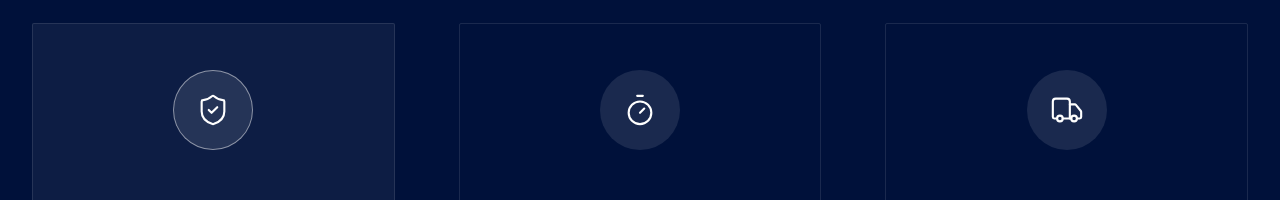
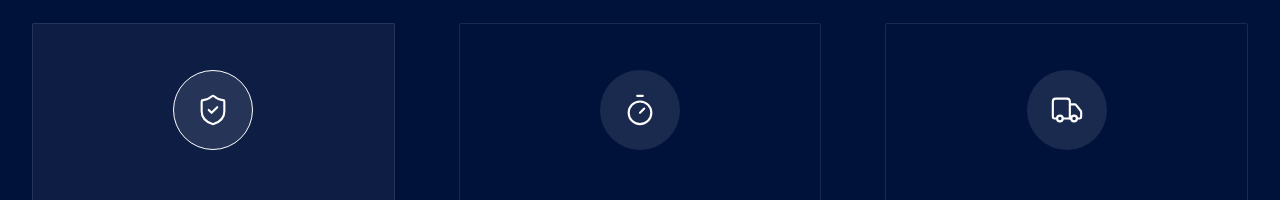
Before and after one commit to gabste8831/Tr-Transportes-Landing-Page, a Next.js app: page / in a window 1280 px wide. In both pictures the pointer is over the element 213 px from the left and 2702 px from the top of the page. Shown: the part 2592-2792 px from the top of the page. Built offline with nearby package versions, Linux system fonts and the light colour scheme.

Commit message:
coverage grid -> flex

```diff
--- a/src/components/sections/differentiators/Differentiators.module.css
+++ b/src/components/sections/differentiators/Differentiators.module.css
@@ -86,7 +86,7 @@
 }
 
 .card:hover .iconCircle {
-  border-color: #ffffff79;
+  border-color: #ffffff;
 }
 
 .icon {
```
